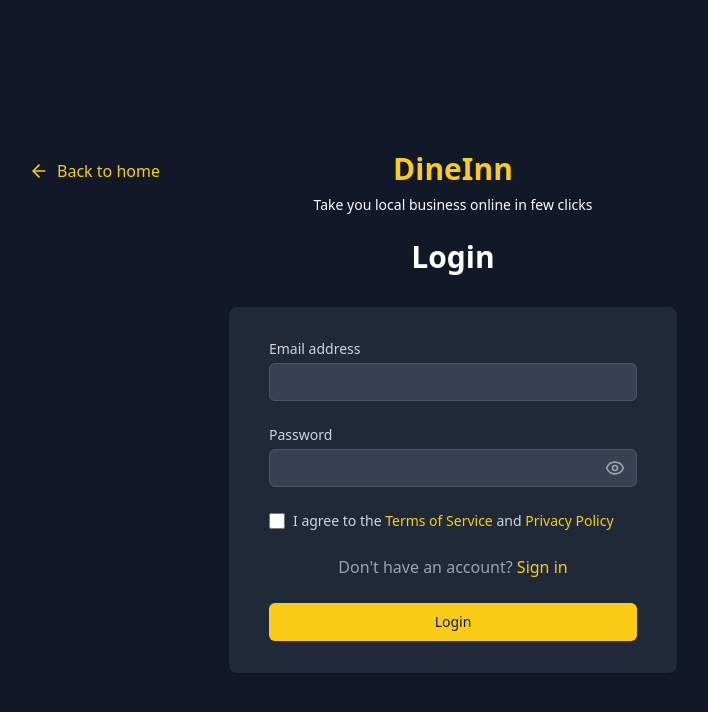
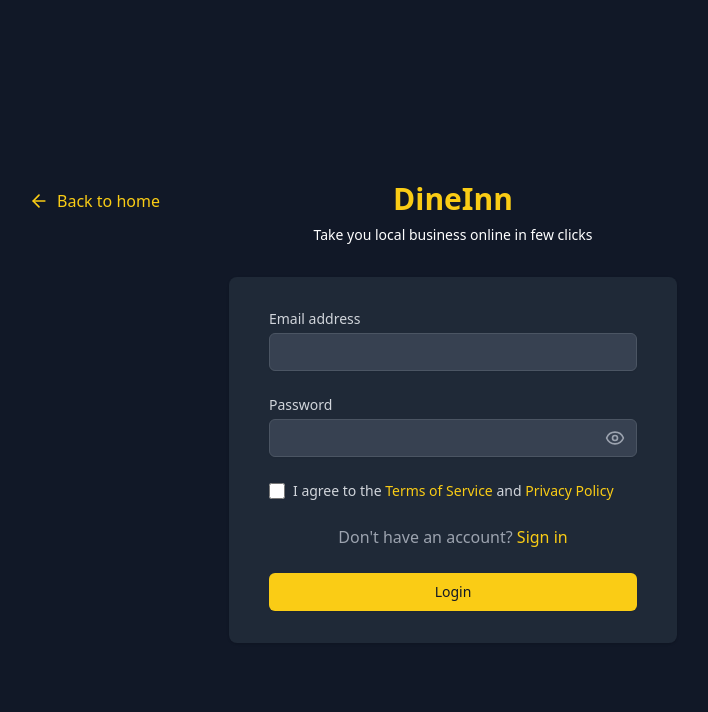
Before and after one commit to NitinGurawaliya/dineInn, a React (Vite) app in the folder frontend/: page /signin in a window 1280 px wide. Shown: the top 712 px of the page, without its empty margins (187-895 px from the left). Built offline with nearby package versions, Linux system fonts and the light colour scheme.

Commit message:
Update Signin.tsx

```diff
--- a/frontend/src/pages/Signin.tsx
+++ b/frontend/src/pages/Signin.tsx
@@ -11,9 +11,9 @@ export default function SignUp() {
   const[password,setPassword] = useState("")
   const navigate = useNavigate()
 
-  async function SigninHandler() {
+  async function SigninHandler(event:React.FormEvent) {
     try {
-
+      event.preventDefault();
     const res = await axios.post(`${BACKEND_URL}/api/v1/restaurant/signin`,{
       email,
       password
@@ -62,11 +62,6 @@ export default function SignUp() {
         <p className="mt-2 text-center text-sm text-white">
           Take you local business online in few clicks
         </p>
-
-
-        <h2 className="mt-6 text-center text-3xl font-extrabold text-white">
-          Login
-        </h2>
       </div>
 
       <div className="mt-8 sm:mx-auto sm:w-full sm:max-w-md">
```
